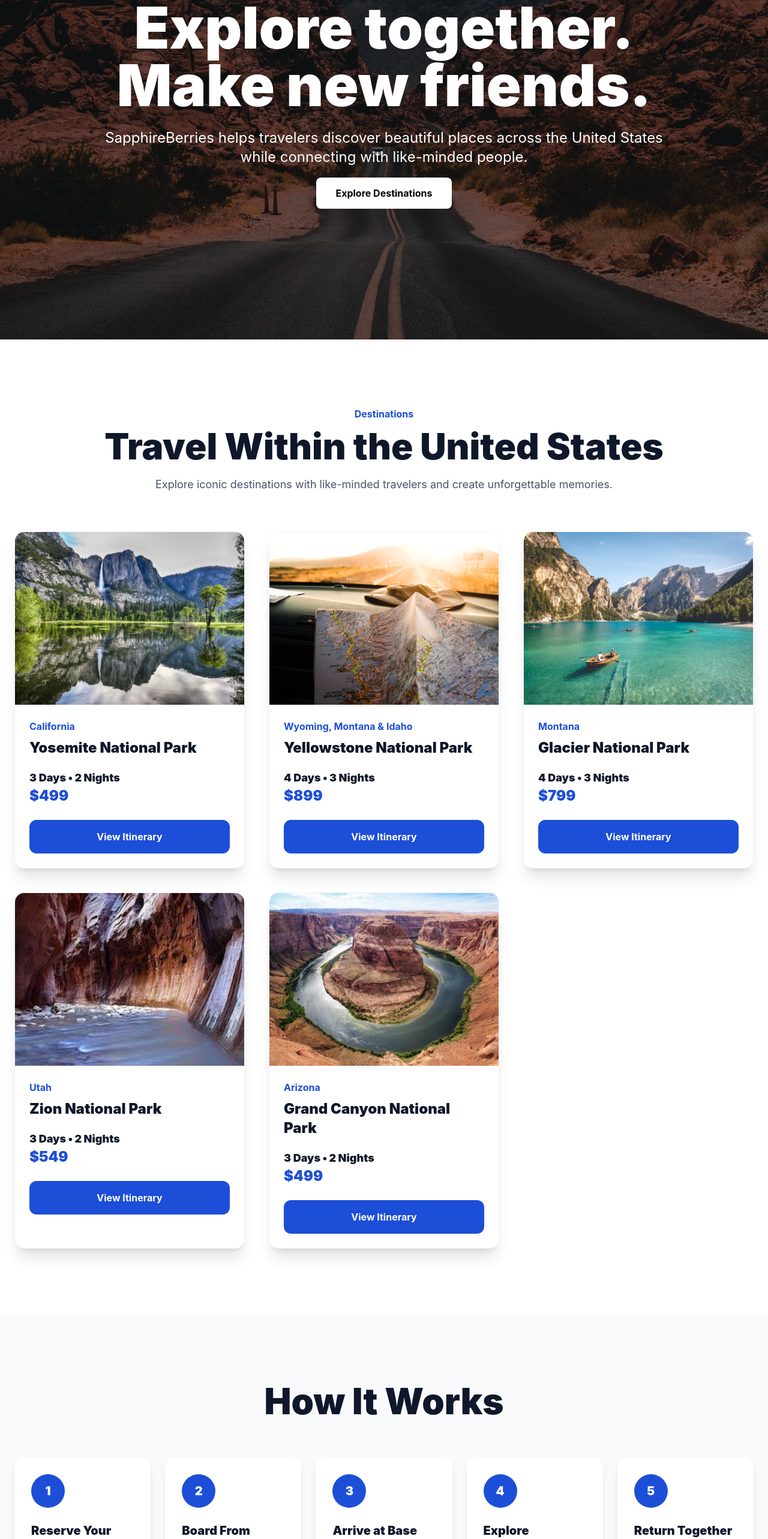
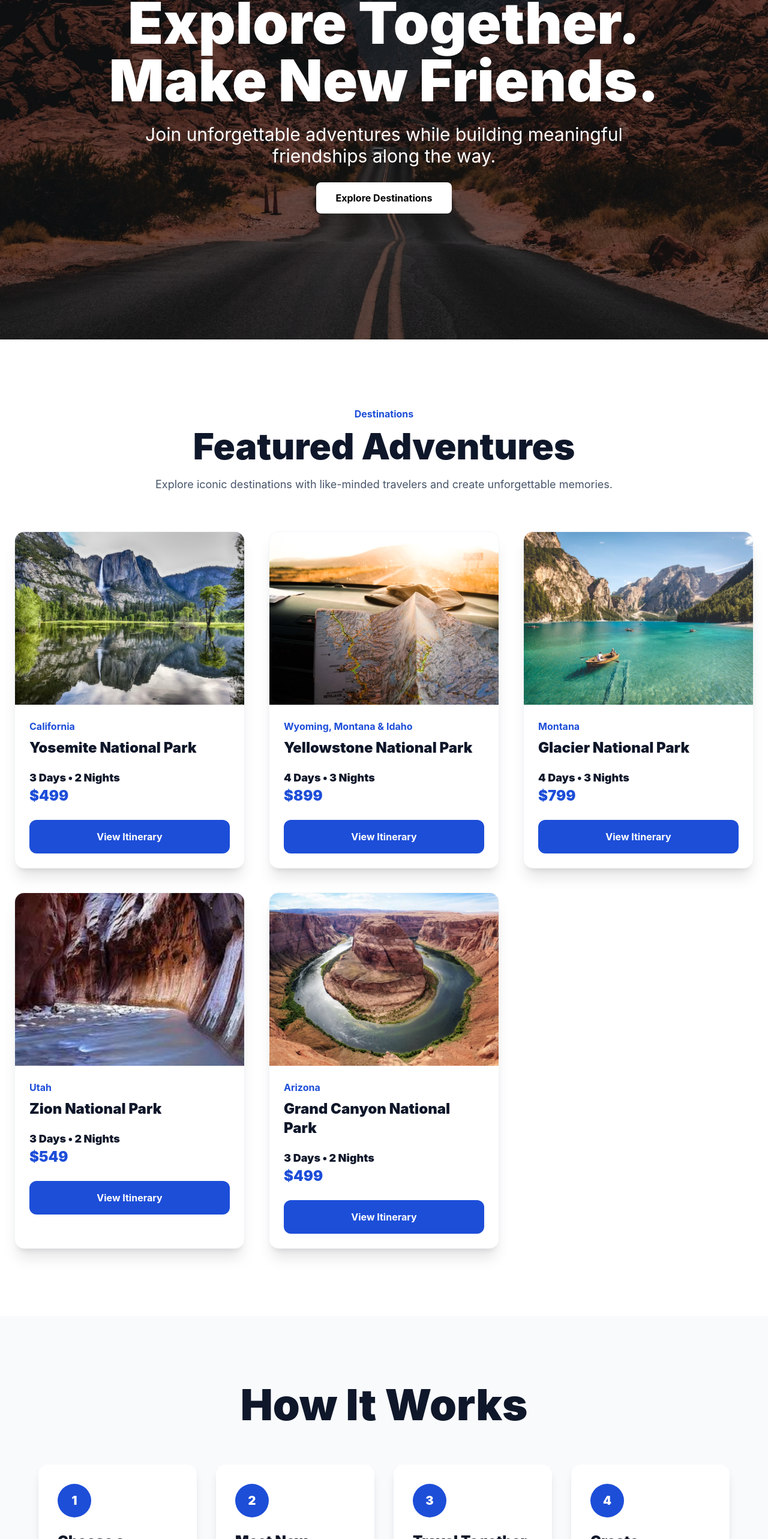
Before and after one commit to akalariy/Website, a React (Vite) app in the folder Website/: page / in a window 1280 px wide. Shown: the part 234-2800 px from the top of the page at 60% size. Built offline with nearby package versions, Linux system fonts and the light colour scheme.

Commit message:
Version1.16

```diff
--- a/Website/src/components/Contact.jsx
+++ b/Website/src/components/Contact.jsx
@@ -9,7 +9,7 @@ export default function Contact() {
         <p className="text-2xl md:text-3xl text-slate-700 mb-10 leading-relaxed">
           SapphireBerries was created with a simple mission
           <br />
-          help people explore together and make new friends.
+          help people explore the world together and build lifelong friendships along the way.
         </p>
 
         <p className="text-xl md:text-2xl font-semibold text-slate-900">
--- a/Website/src/components/Destinations.jsx
+++ b/Website/src/components/Destinations.jsx
@@ -50,7 +50,7 @@ export default function Destinations({ onSelectTrip }) {
         </p>
 
         <h2 className="text-4xl md:text-6xl font-black text-center mb-5">
-          Travel Within the United States
+          Featured Adventures
         </h2>
 
         <p className="text-center text-lg text-slate-600 max-w-3xl mx-auto mb-16">
@@ -70,13 +70,9 @@ export default function Destinations({ onSelectTrip }) {
               />
 
               <div className="p-6">
-                <p className="text-blue-700 font-bold mb-2">
-                  {item.location}
-                </p>
+                <p className="text-blue-700 font-bold mb-2">{item.location}</p>
 
-                <h3 className="text-2xl font-black mb-5">
-                  {item.title}
-                </h3>
+                <h3 className="text-2xl font-black mb-5">{item.title}</h3>
 
                 <div className="mb-6">
                   <p className="text-lg font-black text-slate-900">
--- a/Website/src/components/Hero.jsx
+++ b/Website/src/components/Hero.jsx
@@ -3,22 +3,21 @@ export default function Hero() {
     <section id="home" className="relative h-screen flex items-center justify-center text-white">
       <img
         src="/Images/Main.avif"
-        alt="United States adventure"
+        alt="Travel adventure"
         className="absolute inset-0 w-full h-full object-cover"
       />
 
       <div className="absolute inset-0 bg-black/55" />
 
       <div className="relative z-10 text-center px-6 max-w-5xl">
-
         <h1 className="text-5xl md:text-8xl font-black leading-tight mb-6">
-          Explore together.
+          Explore Together.
           <br />
-          Make new friends.
+          Make New Friends.
         </h1>
 
-        <p className="text-xl md:text-2xl mb-8">
-          SapphireBerries helps travelers discover beautiful places across the United States while connecting with like-minded people.
+        <p className="text-xl md:text-3xl max-w-4xl mx-auto mb-10">
+          Join unforgettable adventures while building meaningful friendships along the way.
         </p>
 
         <a
--- a/Website/src/components/HowItWorks.jsx
+++ b/Website/src/components/HowItWorks.jsx
@@ -1,44 +1,47 @@
 const steps = [
   {
-    title: 'Reserve Your Spot',
-    desc: 'Travelers select a destination and reserve a seat for the group trip.',
+    title: 'Choose a Destination',
+    desc: 'Pick an adventure that interests you and reserve your spot.',
   },
   {
-    title: 'Board From Nearby Cities',
-    desc: 'A charter bus picks up travelers from selected cities near the national park route.',
+    title: 'Meet New People',
+    desc: 'Connect with fellow travelers before the trip begins.',
   },
   {
-    title: 'Arrive at Base Camp',
-    desc: 'The group reaches the base camp, settles in, joins a welcome meetup, and connects around a campfire.',
+    title: 'Travel Together',
+    desc: 'Join the group, explore amazing places, and enjoy shared experiences.',
   },
   {
-    title: 'Explore Together',
-    desc: 'Over 3–4 days, the group enjoys planned hikes, scenic tours, photos, meals, and social activities.',
-  },
-  {
-    title: 'Return Together',
-    desc: 'After the adventure, the bus drops travelers back at their original pickup locations.',
+    title: 'Create Memories',
+    desc: 'Build friendships, capture unforgettable moments, and make lasting memories.',
   },
 ];
 
 export default function HowItWorks() {
   return (
     <section id="how-it-works" className="py-28 bg-slate-50 px-6">
-      <div className="max-w-7xl mx-auto">
-
-        <h2 className="text-4xl md:text-6xl font-black text-center mb-16">
+      <div className="max-w-6xl mx-auto">
+        <h2 className="text-5xl md:text-7xl font-black text-center mb-16">
           How It Works
         </h2>
 
-        <div className="grid md:grid-cols-2 lg:grid-cols-5 gap-6">
+        <div className="grid md:grid-cols-2 lg:grid-cols-4 gap-8">
           {steps.map((step, index) => (
-            <div key={step.title} className="bg-white p-7 rounded-2xl shadow-lg">
+            <div
+              key={step.title}
+              className="bg-white p-8 rounded-2xl shadow-lg"
+            >
               <div className="w-14 h-14 rounded-full bg-blue-700 text-white flex items-center justify-center text-xl font-black mb-6">
                 {index + 1}
               </div>
 
-              <h3 className="text-xl font-black mb-4">{step.title}</h3>
-              <p className="text-slate-600">{step.desc}</p>
+              <h3 className="text-2xl font-black mb-4">
+                {step.title}
+              </h3>
+
+              <p className="text-slate-600">
+                {step.desc}
+              </p>
             </div>
           ))}
         </div>
```
